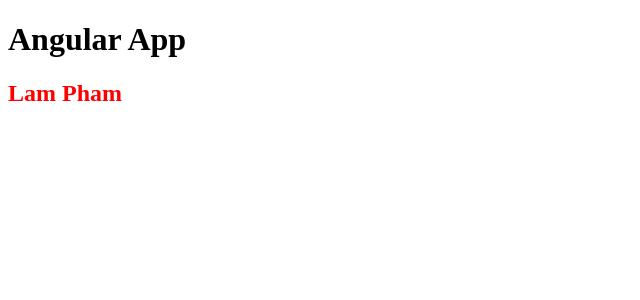
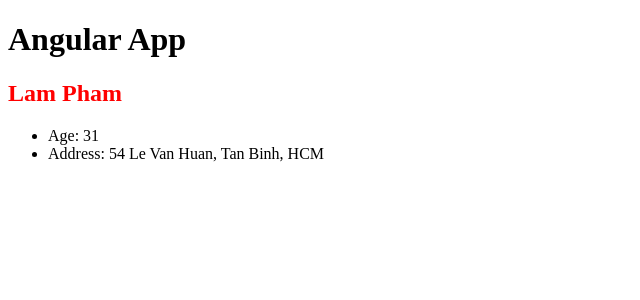
Before and after one commit to LamPhamabc123/Angular5, an Angular app: page / in a window 1280 px wide. Shown: the top 300 px of the page, without its empty margins (0-640 px from the left). Built offline with nearby package versions, Linux system fonts and the light colour scheme.

Commit message:
String Interpolation

```diff
--- a/src/app/components/user/user.component.html
+++ b/src/app/components/user/user.component.html
@@ -1 +1,5 @@
-<h2>Lam Pham</h2>
+<h2>{{firstName}} {{lastName}}</h2>
+<ul>
+    <li>Age: {{age}}</li>
+    <li>Address: {{address.street}}, {{address.district}}, {{address.city}}</li>
+</ul>
--- a/src/app/components/user/user.component.ts
+++ b/src/app/components/user/user.component.ts
@@ -14,13 +14,21 @@ import { Component } from '@angular/core';
 
 export class UserComponent {
     // Properties
-    firstName: 'Lam';
-    last: 'Pham';
-    age: 30;
+    firstName = 'Lam';
+    lastName = 'Pham';
+    age = 30;
+    address = {
+        street: '54 Le Van Huan',
+        district: 'Tan Binh',
+        city: 'HCM'
+    }
 
     // Methods
     constructor() {
-        console.log('Hello User ...');
+        this.sayHello();
+        console.log(this.age);
+        this.hasBirthday();
+        console.log(this.age);
     }
 
     sayHello() {
@@ -28,6 +36,6 @@ export class UserComponent {
     }
 
     hasBirthday() {
-        this.age +=1;
+        this.age += 1;
     }
 }
```
